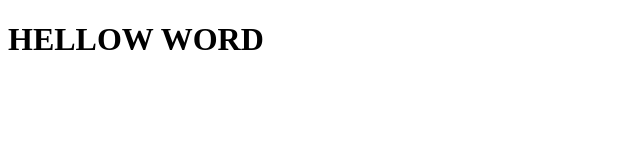
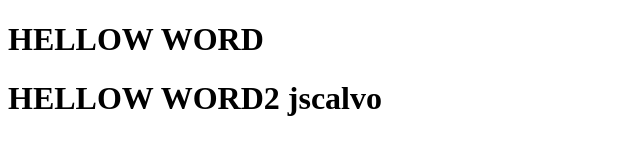
Before and after one commit to jhonatan0411/Proyecto_Sena, a plain HTML site: page index.html in a window 1280 px wide. Shown: the whole page, without its empty margins (0-640 px from the left). Drawn offline with Linux system fonts and the light colour scheme.

Commit message:
actualizacion de vistas

```diff
--- a/index.html
+++ b/index.html
@@ -7,5 +7,6 @@
 </head>
 <body>
     <h1>HELLOW WORD</h1>
+    <h1>HELLOW WORD2 jscalvo</h1>
 </body>
 </html>
```
